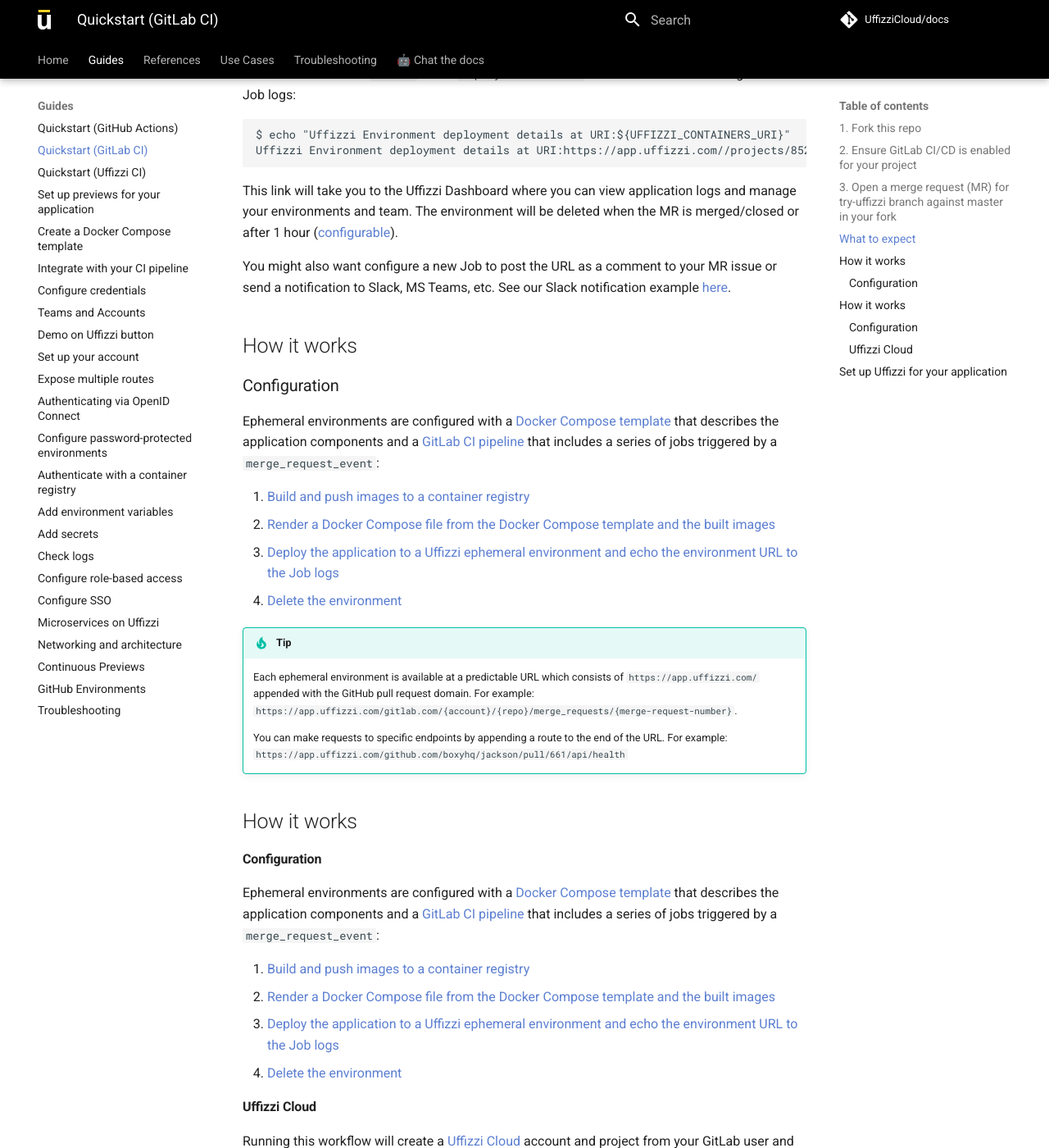
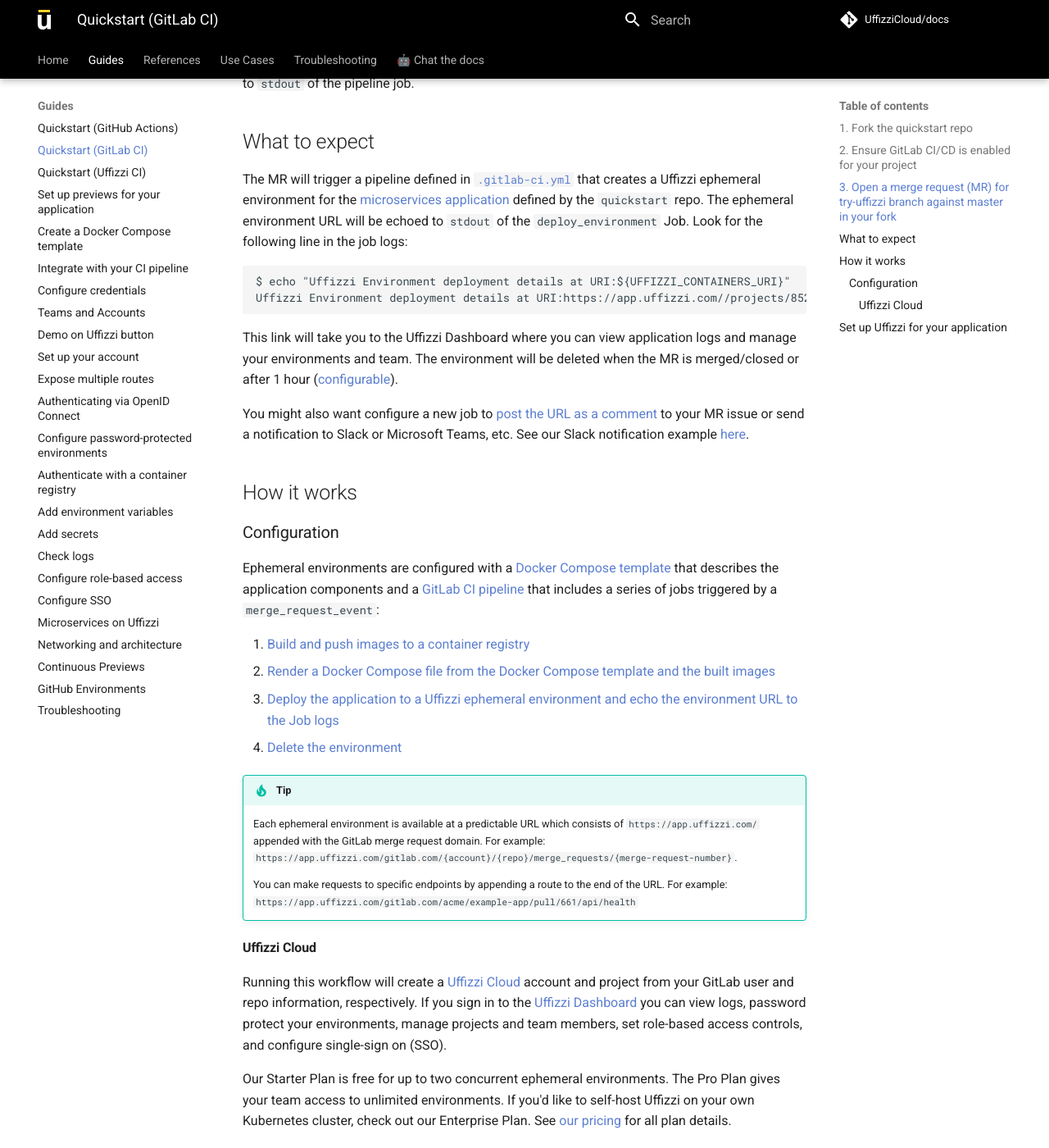
Before and after one commit to UffizziCloud/docs, an MkDocs documentation site: the page built from docs/quickstart-gitlab-ci.md, in a window 1280 px wide and 1400 px high, scrolled down 989 px. Shown: the whole window at 82% size. Built offline with MkDocs 1.6.1 and Material for MkDocs 9.7.7, drawn with Linux system fonts in a browser that asks for light colours; emoji names are drawn with the system emoji font; comment, search, counter and statistics services are not loaded; some of the changed text lies outside the part shown.

Commit message:
update quickstart with screenshots

````diff
--- a/docs/quickstart-gitlab-ci.md
+++ b/docs/quickstart-gitlab-ci.md
@@ -5,13 +5,23 @@
 
 Go from merge request to Uffizzi ephemeral environment in less than one minute...
 
-### 1. Fork this repo
+### 1. Fork the `quickstart` repo
 
-From the project home page, select **Fork**, then choose a namespace and project slug. Select **Fork project**.
+Fork the [`quickstart`](https://gitlab.com/uffizzi/quickstart) repository on GitLab. From the project home page, select **Fork**, then choose a namespace and project slug. Select **Fork project**.
+
+<details><summary>Click to expand</summary>
+<img src="../assets/images/quickstart-gitlab-fork-1.png" width="800">
+<hr>
+<img src="../assets/images/quickstart-gitlab-fork-2.png" width="800">
+</details>
 
 ### 2. Ensure GitLab CI/CD is enabled for your project
 
 If you don't see the **Build > Pipelines** option in left sidebar, following [these steps](https://docs.gitlab.com/ee/ci/enable_or_disable_ci.html#enable-cicd-in-a-project) to enable it.
+
+<details><summary>Click to expand</summary>
+<img src="../assets/images/quickstart-gitlab-build-pipelines.png" width="800">
+</details>
 
 ### 3. Open a merge request (MR) for `try-uffizzi` branch against `master` in your fork
 
@@ -19,12 +29,17 @@
 
 If you try to open a MR for `uffizzi/quickstart/~/tree/master` ← `your-account/~/tree/try-uffizzi`, the pipeline will not run in this example.
 
+<details><summary>Click to expand</summary>
+<img src="../assets/images/quickstart-gitlab-create-mr.png" width="800">
+</details>
+
 That’s it! This will kick off a GitLab pipeline and the ephemeral environment URL will be dumped to `stdout` of the pipeline job.
+
 
 
 ## What to expect
 
-The MR will trigger a pipeline defined in [`.gitlab-ci.yml`](.gitlab-ci.yml) that creates a Uffizzi ephemeral environment for the [microservices application](#architecture-of-this-example-app) defined by this repo. The ephemeral environment URL will be echoed to `stdout` of the `deploy_environment` Job. Look for the following line in the Job logs:
+The MR will trigger a pipeline defined in [`.gitlab-ci.yml`](https://gitlab.com/uffizzi/quickstart/-/blob/master/.gitlab-ci.yml) that creates a Uffizzi ephemeral environment for the [microservices application](#architecture-of-this-example-app) defined by the `quickstart` repo. The ephemeral environment URL will be echoed to `stdout` of the `deploy_environment` Job. Look for the following line in the job logs:
 
 ```
 $ echo "Uffizzi Environment deployment details at URI:${UFFIZZI_CONTAINERS_URI}"
@@ -33,13 +48,13 @@
 
 This link will take you to the Uffizzi Dashboard where you can view application logs and manage your environments and team. The environment will be deleted when the MR is merged/closed or after 1 hour ([configurable](https://gitlab.com/uffizzi/quickstart/-/blob/master/docker-compose.uffizzi.yml#L7)).
 
-You might also want configure a new Job to post the URL as a comment to your MR issue or send a notification to Slack, MS Teams, etc. See our Slack notification example [here](https://gitlab.com/uffizzi/environment-action/-/blob/main/Notifications/slack.yml).
+You might also want configure a new job to [post the URL as a comment](https://engineering.dunelm.com/how-to-post-a-custom-message-to-your-merge-request-using-gitlabci-3551824a1e5b) to your MR issue or send a notification to Slack or Microsoft Teams, etc. See our Slack notification example [here](https://gitlab.com/uffizzi/environment-action/-/blob/main/Notifications/slack.yml).
 
 ## How it works
 
 ### Configuration
 
-Ephemeral environments are configured with a [Docker Compose template](docker-compose.uffizzi.yml) that describes the application components and a [GitLab CI pipeline](.gitlab-ci.yml) that includes a series of jobs triggered by a `merge_request_event`:
+Ephemeral environments are configured with a [Docker Compose template](https://gitlab.com/uffizzi/quickstart/-/blob/master/docker-compose.uffizzi.yml) that describes the application components and a [GitLab CI pipeline](https://gitlab.com/uffizzi/quickstart/-/blob/master/.gitlab-ci.yml) that includes a series of jobs triggered by a `merge_request_event`:
 
 1. [Build and push images to a container registry](https://gitlab.com/uffizzi/quickstart/-/blob/master/.gitlab-ci.yml#L14)
 2. [Render a Docker Compose file from the Docker Compose template and the built images](https://gitlab.com/uffizzi/quickstart/-/blob/master/.gitlab-ci.yml#L56-76)
@@ -47,22 +62,11 @@
 4. [Delete the environment](https://gitlab.com/uffizzi/environment-action/-/blob/main/environment.gitlab-ci.yml#L98-115)
 
 !!! Tip
-    Each ephemeral environment is available at a predictable URL which consists of `https://app.uffizzi.com/` appended with the GitHub pull request domain. For example:
+    Each ephemeral environment is available at a predictable URL which consists of `https://app.uffizzi.com/` appended with the GitLab merge request domain. For example:
     `https://app.uffizzi.com/gitlab.com/{account}/{repo}/merge_requests/{merge-request-number}`.
 
     You can make requests to specific endpoints by appending a route to the end of the URL. For example:
-    `https://app.uffizzi.com/github.com/boxyhq/jackson/pull/661/api/health`
-
-## How it works
-
-#### Configuration
-
-Ephemeral environments are configured with a [Docker Compose template](docker-compose.uffizzi.yml) that describes the application components and a [GitLab CI pipeline](.gitlab-ci.yml) that includes a series of jobs triggered by a `merge_request_event`:
-
-1. [Build and push images to a container registry](https://gitlab.com/uffizzi/quickstart/-/blob/master/.gitlab-ci.yml#L14)
-2. [Render a Docker Compose file from the Docker Compose template and the built images](https://gitlab.com/uffizzi/quickstart/-/blob/master/.gitlab-ci.yml#L56-76)
-3. [Deploy the application to a Uffizzi ephemeral environment and echo the environment URL to the Job logs](https://gitlab.com/uffizzi/environment-action/-/blob/main/environment.gitlab-ci.yml#L30-76)
-4. [Delete the environment](https://gitlab.com/uffizzi/environment-action/-/blob/main/environment.gitlab-ci.yml#L98-115)
+    `https://app.uffizzi.com/gitlab.com/acme/example-app/pull/661/api/health`
 
 #### Uffizzi Cloud
 
````
Also changed, not shown: docs/assets/images/quickstart-gitlab-build-pipelines.png (added), docs/assets/images/quickstart-gitlab-create-mr.png (added), docs/assets/images/quickstart-gitlab-fork-1.png (added), docs/assets/images/quickstart-gitlab-fork-2.png (added).
